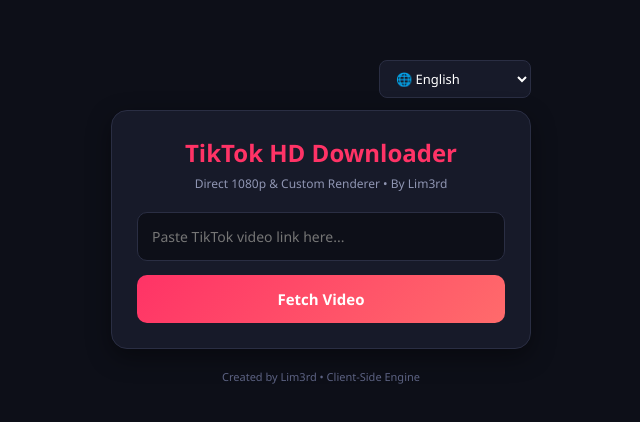
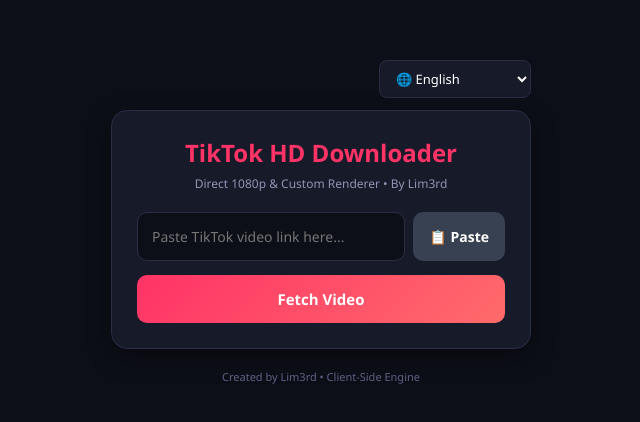
Before and after one commit to deku123-12/TikTok-Downloader, a plain HTML site: page index.html in a window 1280 px wide. Shown: the part 178-600 px from the top of the page, without its empty margins (319-959 px from the left). Drawn offline with Linux system fonts and the light colour scheme.

Commit message:
Added paste button

```diff
--- a/index.html
+++ b/index.html
@@ -3,7 +3,7 @@
 <head>
     <meta charset="UTF-8">
     <meta name="viewport" content="width=device-width, initial-scale=1.0">
-    <title>We are Legions - TikTok HD Downloader & Renderer</title>
+    <title>Sonic Save - TikTok HD Downloader & Renderer</title>
     <style>
         * {
             box-sizing: border-box;
@@ -61,6 +61,8 @@
         }
         .input-group {
             margin-bottom: 14px;
+            display: flex;
+            gap: 8px;
         }
         input[type="text"] {
             width: 100%;
@@ -71,6 +73,7 @@
             color: #fff;
             font-size: 14px;
             outline: none;
+            flex: 1;
         }
         input[type="text"]:focus {
             border-color: #ff3366;
@@ -93,6 +96,12 @@
         button:disabled {
             opacity: 0.5;
             cursor: not-allowed;
+        }
+        .btn-paste {
+            width: auto !important;
+            padding: 0 16px !important;
+            background: #374151 !important;
+            font-size: 14px !important;
         }
         .result-box {
             margin-top: 20px;
@@ -161,6 +170,7 @@
 
         <div class="input-group">
             <input type="text" id="videoUrl" placeholder="Paste TikTok video link here...">
+            <button type="button" class="btn-paste" id="pasteBtn" onclick="pasteClipboard()">📋 Paste</button>
         </div>
         <button id="actionBtn" onclick="fetchVideo()">Fetch Video</button>
 
@@ -190,4 +200,4 @@
 
     <script src="script.js"></script>
 </body>
-  </html>
+</html>
```
